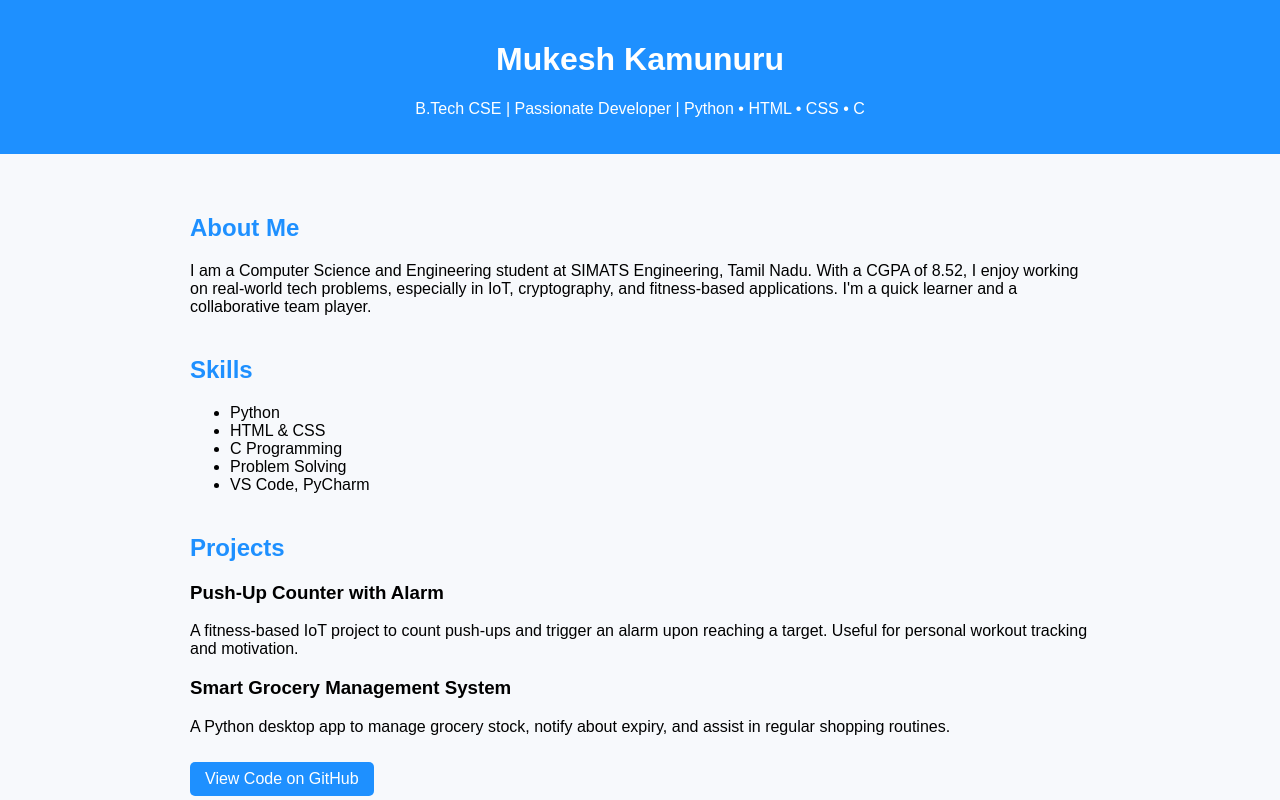
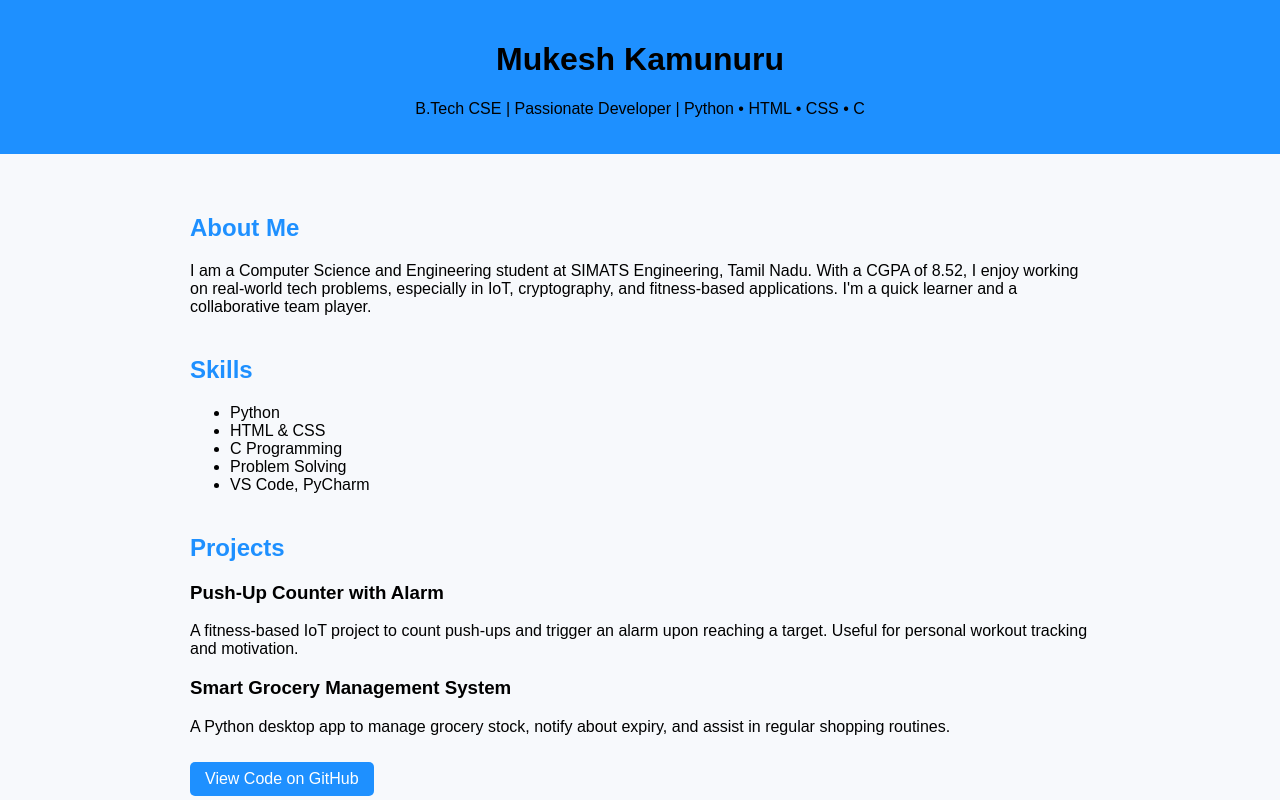
Before and after one commit to Mukesh2731/Portfolio, a plain HTML site: page index.html in a window 1280 px wide. Shown: the top 800 px of the page. Drawn offline with Linux system fonts and the light colour scheme.

Commit message:
index.html

```diff
--- a/index.html
+++ b/index.html
@@ -12,7 +12,7 @@
     }
     header {
       background: #1e90ff;
-      color: white;
+      color: pale;
       padding: 20px 0;
       text-align: center;
     }
```
